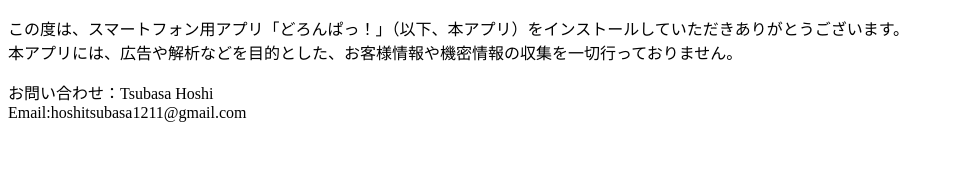
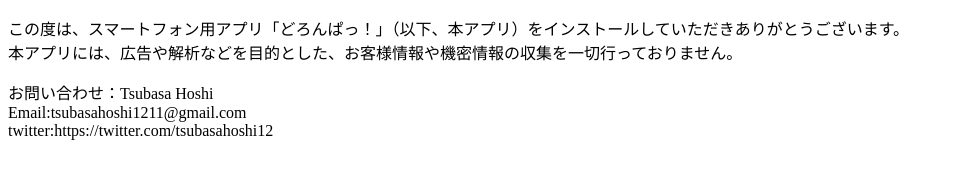
Before and after one commit to TsubasaHoshi/Dronpa-PP, a plain HTML site: page index.html in a window 1280 px wide. Shown: the whole page, without its empty margins (0-954 px from the left). Drawn offline with Linux system fonts and the light colour scheme.

Commit message:
Update index.html

```diff
--- a/index.html
+++ b/index.html
@@ -14,7 +14,9 @@
   </p>
 <p>
 <div>お問い合わせ：Tsubasa Hoshi</div>
-<div>Email:hoshitsubasa1211@gmail.com</div>
+<div>Email:tsubasahoshi1211@gmail.com</div>
+<div>twitter:https://twitter.com/tsubasahoshi12</div>
+
 </p>
 
 
```
